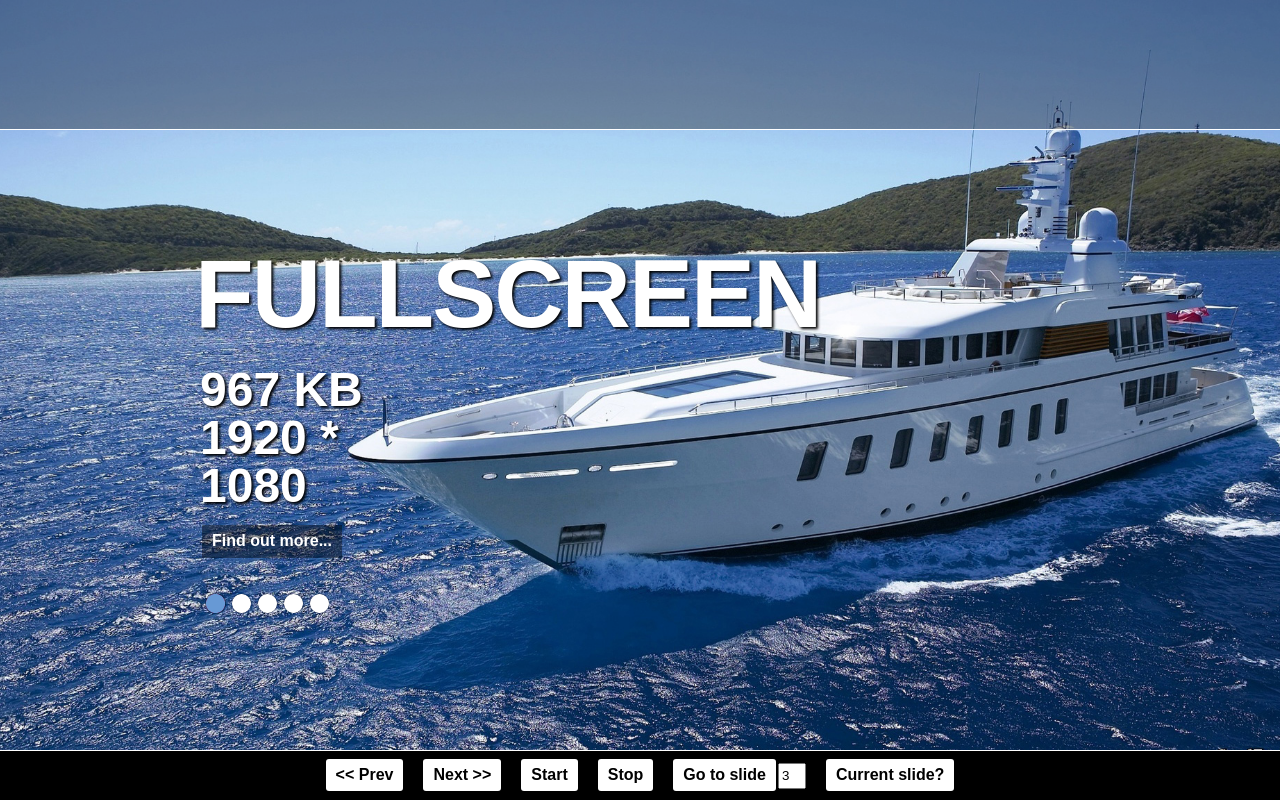
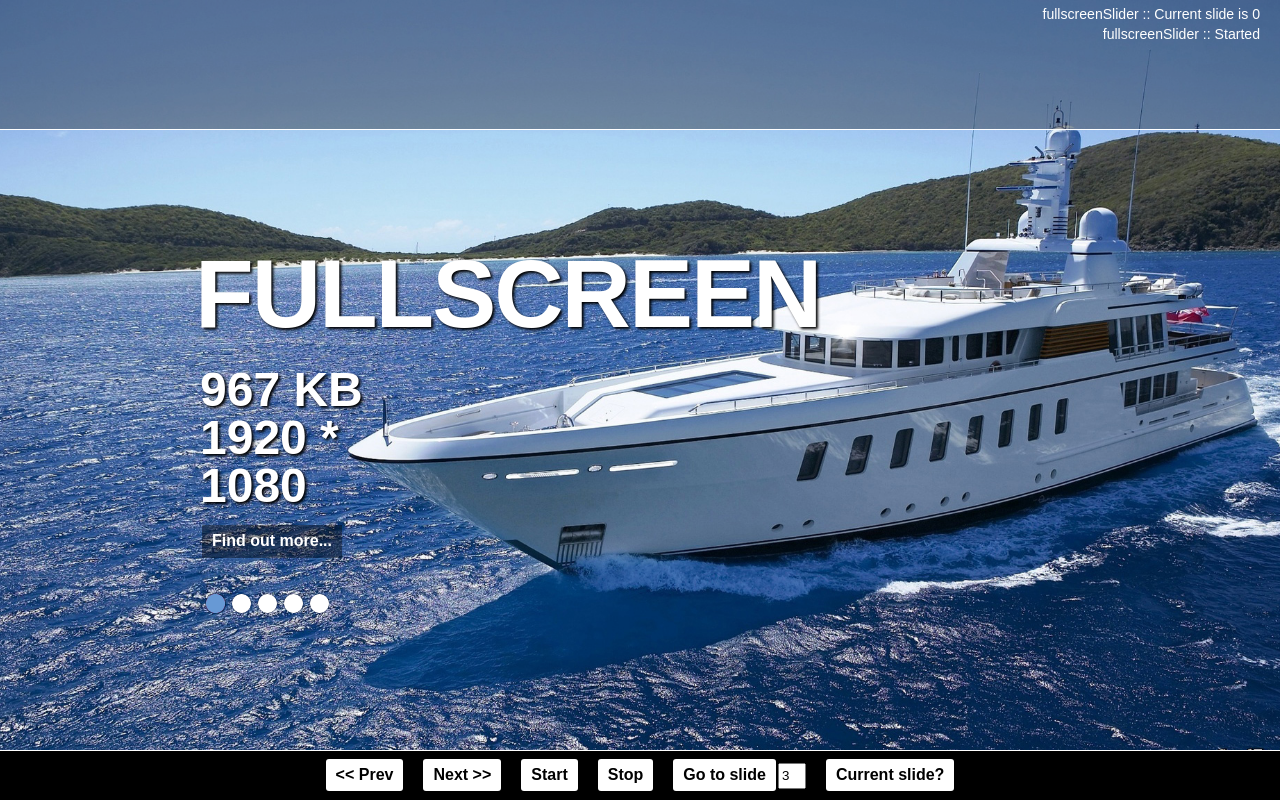
Before and after one commit to APlusDesign/fullscreen-slider, a plain HTML site: page index.html in a window 1280 px wide. Both pictures are taken after a click on the link "Current slide?". Drawn offline with Linux system fonts and the light colour scheme.

Commit message:
added console output

```diff
--- a/css/style.css
+++ b/css/style.css
@@ -39,6 +39,8 @@ header {
 	box-sizing: border-box;
 	border-bottom: 1px solid #FFFFFF;
 	z-index: 1;
+	overflow-y: scroll;
+	padding:5px 0 ;
 }
 
 /* Footer */
@@ -176,6 +178,15 @@ footer {
 
 
 /************/
+/* Console */
+
+header p {
+	text-align:right;
+	font-size:0.88em;
+	padding:0 20px;
+}
+
+/************/
 /* Buttons */
 
 footer ul {
--- a/index.html
+++ b/index.html
@@ -87,7 +87,7 @@
 	</div>
 
 
-	<header></header>
+	<header id="console"></header>
 	<footer>
 		<ul>
 			<li><a href="#" class="prev">&lt;&lt; Prev</a></li>
--- a/js/gallery.jquery.js
+++ b/js/gallery.jquery.js
@@ -85,6 +85,8 @@
 
 		// Build the thumbnails now but don't show them until the first image has loaded.
 		buildThumbnails();
+
+		talk('Started');
 	};
 
 	var firstImage = function()
@@ -156,13 +158,15 @@
 	{
 		var index = $this.options.startAtSlide;
 		if(index >= $this.descriptions.length || !$.isNumeric(index)) {
-			talk('Invalid starting index, reset to slide 0');
+			talk('Invalid index, reset to slide 0');
 			index = 0;
 		}
 		return index;
 	}
 	var talk = function(str) {
-		console.log(pluginName, str)
+		if($('#console').length) {
+			$('#console').prepend($('<p></p>').html(pluginName + ' :: ' + str))
+		}
 	}
 	/* Factory functions */
 	var createSpinner = function()
@@ -296,7 +300,7 @@
 	{
 		var newIndex = parseInt(index);
 		if (!$.isNumeric(index) || newIndex >= this.descriptions.length ) {
-			talk('Invalid starting index, reset to slide 0')
+			talk('Invalid index, reset to slide 0')
 			newIndex = 0;
 		}
 		if(!this.loadComplete) {
@@ -317,6 +321,7 @@
 
 			clearTimeout(this.autoPlayTimer);
 			this.changeImageHandler();
+			talk('Going to slide ' + newIndex);
 			return this;
 		} else {
 			talk('You can not reload the same index')
@@ -385,6 +390,7 @@
 
 	FullscreenSlider.prototype.getCurrentSlide = function()
 	{
+		talk('Current slide is ' + this.currImg)
 		return this.currImg;
 	}
 
--- a/js/scripts.js
+++ b/js/scripts.js
@@ -26,7 +26,7 @@ $(document).ready(function() {
 	})
 
 	$('.current').on('click', function(){
-		alert(fullscreenPlugin.getCurrentSlide())
+		fullscreenPlugin.getCurrentSlide()
 	})
 
 
```
